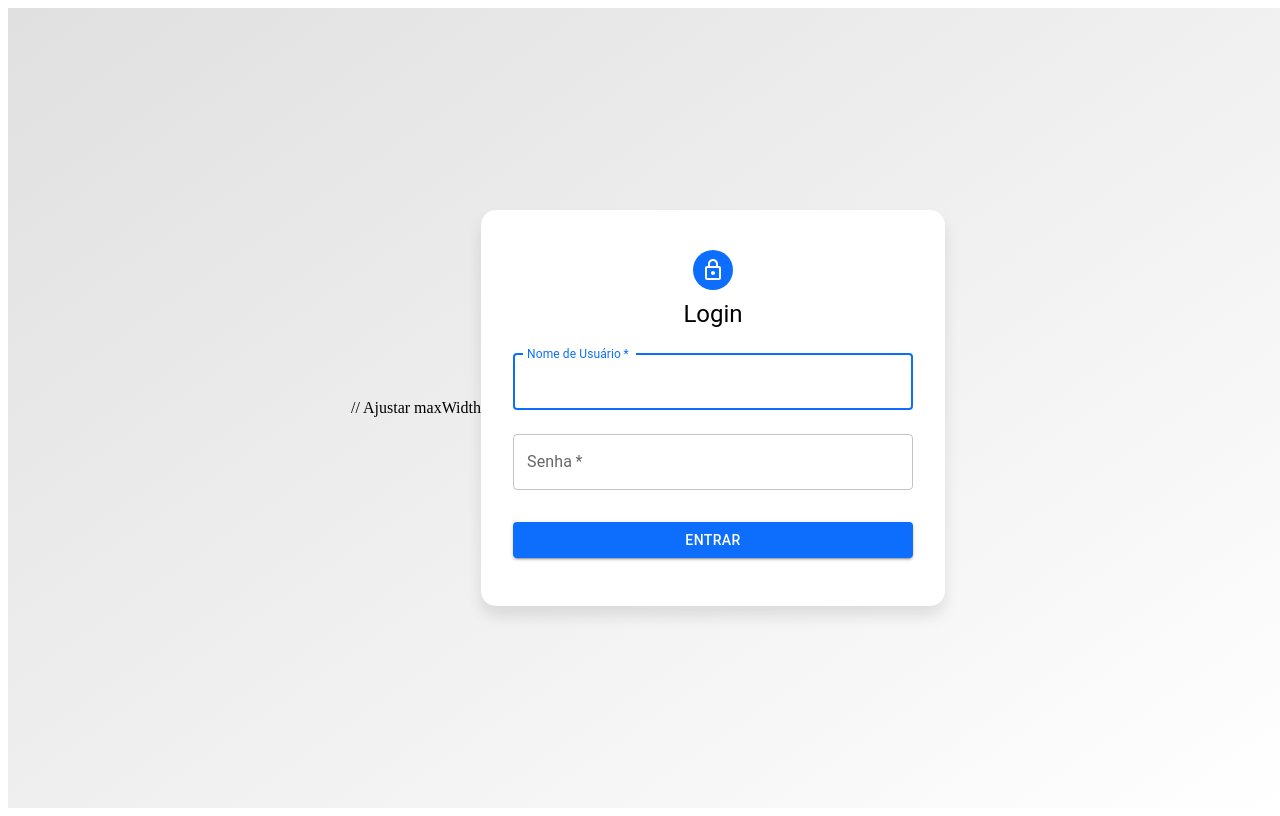
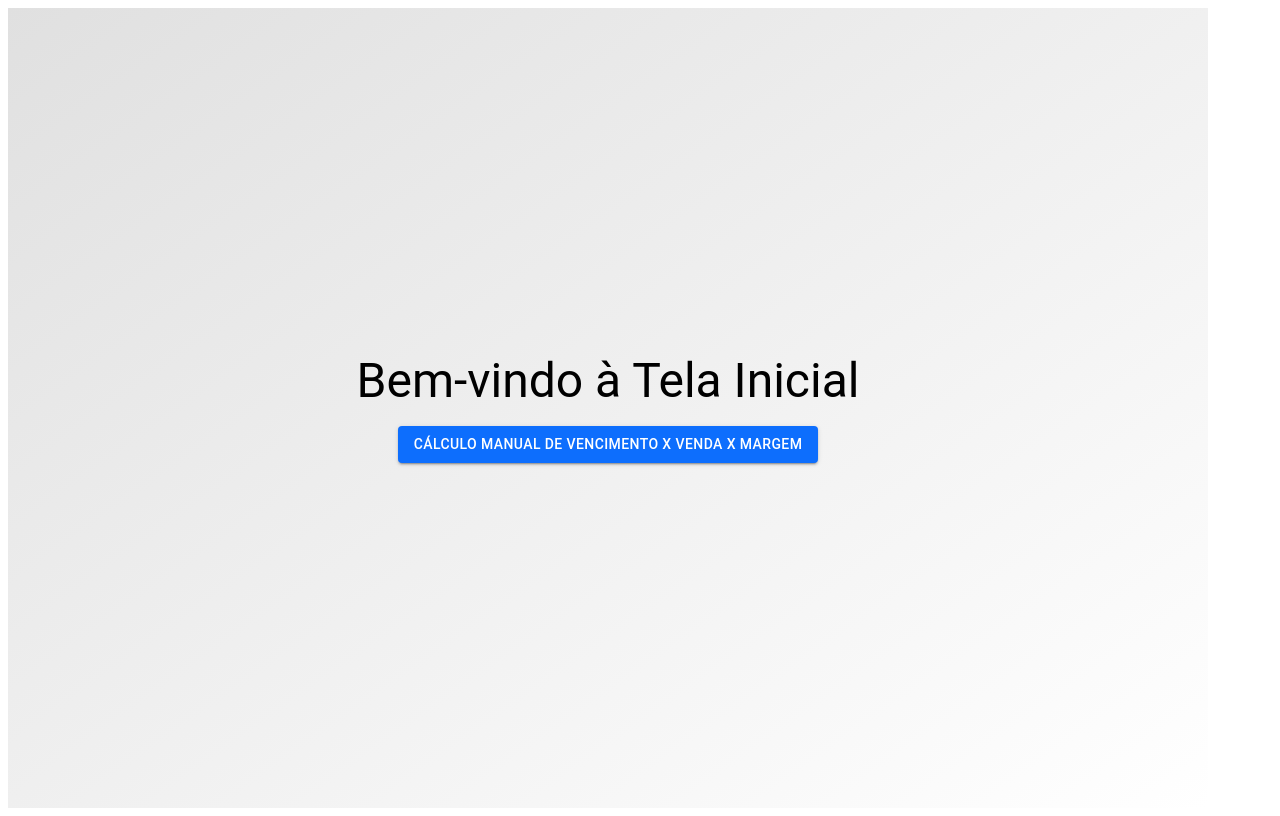
Before and after one commit to rfirpo93/staestoque, a React (Vite) app in the folder frontend/: page /inicio in a window 1280 px wide. Built offline with nearby package versions, Linux system fonts and the light colour scheme.

Commit message:
9 PRIMEIRA DA TELA DE INICIO

```diff
--- a/frontend/src/App.jsx
+++ b/frontend/src/App.jsx
@@ -1,10 +1,11 @@
 import React, { useState } from 'react';
-import { BrowserRouter as Router } from 'react-router-dom';
+import { BrowserRouter as Router, Routes, Route, Link } from 'react-router-dom';
 import { Box, Button, TextField, Typography, Container, Avatar, Alert } from '@mui/material';
 import { motion } from 'framer-motion';
 import LockOutlinedIcon from '@mui/icons-material/LockOutlined';
 import { createTheme, ThemeProvider } from '@mui/material/styles';
 import styled from '@emotion/styled';
+import Inicio from './Inicio'; // Importando o novo componente
 
 // Definindo o tema inspirado nas cores do logo
 const theme = createTheme({
@@ -65,18 +66,16 @@ const App = () => {
     return (
         <ThemeProvider theme={theme}>
             <Router>
-                <MainContainer maxWidth={false}> // Ajustar maxWidth
+                <Routes>
+                    <Route path="/" element={
+                        <MainContainer>
                             <LoginContainer
                                 component={motion.div}
                                 initial={{ opacity: 0, scale: 0.8 }}
                                 animate={{ opacity: 1, scale: 1 }}
                                 transition={{ duration: 0.5 }}
                             >
-                        <Box
-                            display="flex"
-                            flexDirection="column"
-                            alignItems="center"
-                        >
+                                <Box display="flex" flexDirection="column" alignItems="center">
                                     <Avatar sx={{ m: 1, bgcolor: 'primary.main' }}>
                                         <LockOutlinedIcon />
                                     </Avatar>
@@ -122,6 +121,9 @@ const App = () => {
                                 </Box>
                             </LoginContainer>
                         </MainContainer>
+                    } />
+                    <Route path="/inicio" element={<Inicio />} /> {/* Adicionando a nova rota */}
+                </Routes>
             </Router>
         </ThemeProvider>
     );
--- /dev/null
+++ b/frontend/src/Inicio.jsx
@@ -0,0 +1,33 @@
+import React from 'react';
+import { Container, Box, Button, Typography } from '@mui/material';
+import { Link } from 'react-router-dom';
+import styled from '@emotion/styled';
+
+// Container principal estilizado
+const MainContainer = styled(Container)`
+  height: 100vh;
+  display: flex;
+  justify-content: center;
+  align-items: center;
+  background: linear-gradient(145deg, #e0e0e0, #ffffff);
+  width: 100vw; // Preencher horizontalmente
+  padding: 0; // Remover padding padrão do Container
+  margin: 0; // Remover margin padrão do Container
+`;
+
+const Inicio = () => {
+    return (
+        <MainContainer>
+            <Box textAlign="center">
+                <Typography variant="h3" gutterBottom>
+                    Bem-vindo à Tela Inicial
+                </Typography>
+                <Button component={Link} to="/calculo" variant="contained" color="primary">
+                    Cálculo Manual de Vencimento x Venda x Margem
+                </Button>
+            </Box>
+        </MainContainer>
+    );
+};
+
+export default Inicio;
```
Lines whose indentation alone changed are shown as unchanged.
